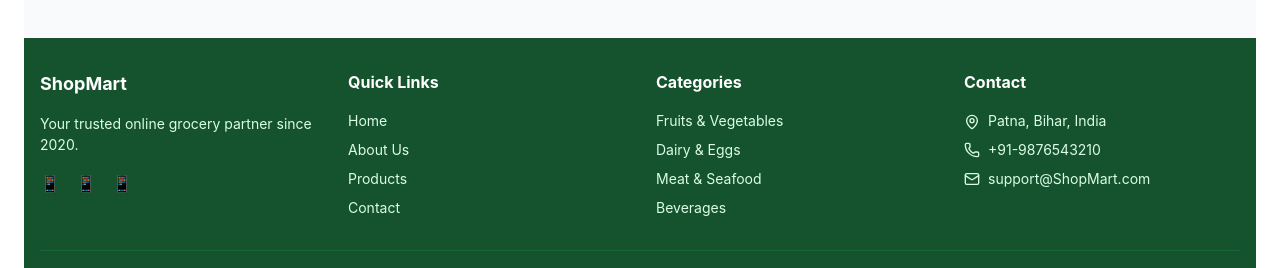
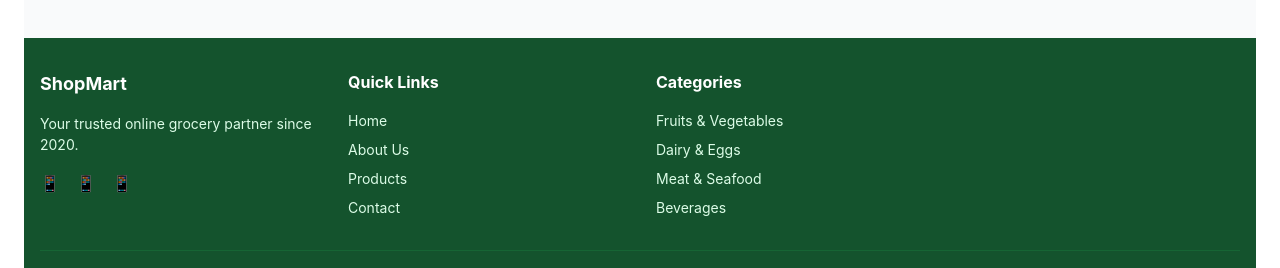
Before and after one commit to mneikoe/quick_commerce, a React (Vite) app in the folder client/: page / in a window 1280 px wide. Shown: the part 1928-2196 px from the top of the page. Built offline with nearby package versions, Linux system fonts and the light colour scheme.

Commit message:
akjhgfdrdc

```diff
--- a/client/src/pages/HomePage.jsx
+++ b/client/src/pages/HomePage.jsx
@@ -558,24 +558,6 @@ const HomePage = () => {
                 </li>
               </ul>
             </div>
-
-            <div>
-              <h3 className="mb-4 font-bold">Contact</h3>
-              <ul className="space-y-2 text-sm text-green-100">
-                <li className="flex items-start">
-                  <MapPin size={16} className="flex-shrink-0 mt-1 mr-2" />
-                  <span>Patna, Bihar, India</span>
-                </li>
-                <li className="flex items-center">
-                  <Phone size={16} className="flex-shrink-0 mr-2" />
-                  <span>+91-9876543210</span>
-                </li>
-                <li className="flex items-center">
-                  <Mail size={16} className="flex-shrink-0 mr-2" />
-                  <span>support@ShopMart.com</span>
-                </li>
-              </ul>
-            </div>
           </div>
 
           <div className="flex flex-col items-center justify-between pt-6 mt-8 border-t border-green-800 md:flex-row">
```
Also changed, not shown: 3 other files (tests, documents, lock files or other folders).
